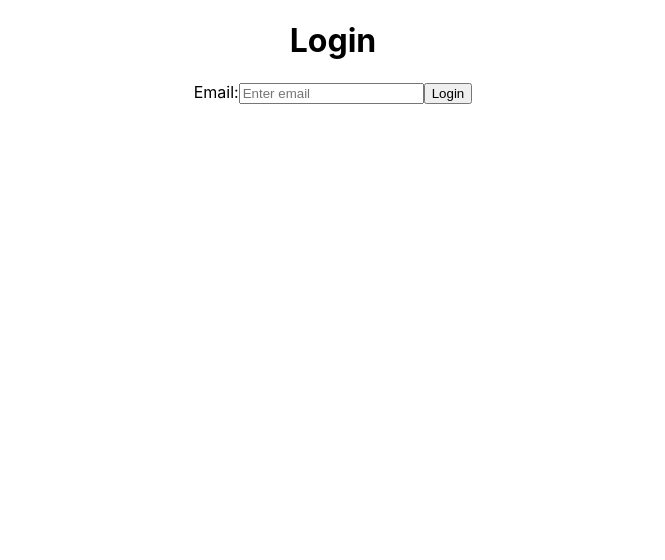
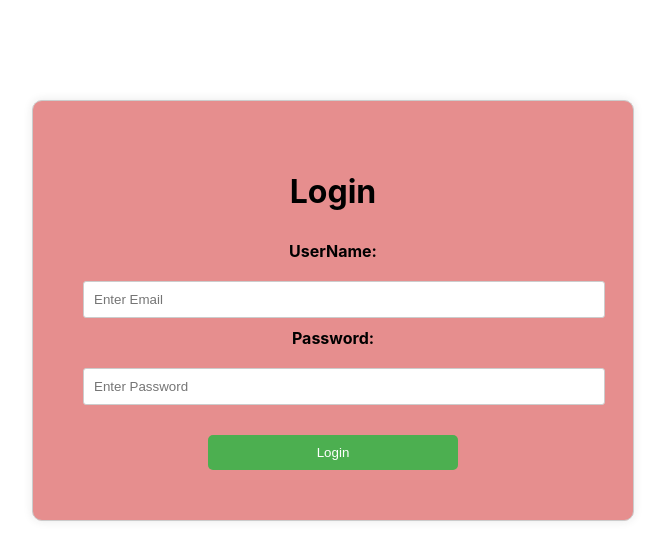
Before and after one commit to priyadarshini-j/AppDevelopment, a React (Create React App) app in the folder project/: page / in a window 1280 px wide. Shown: the top 560 px of the page, without its empty margins (307-972 px from the left). Built offline with nearby package versions, Linux system fonts and the light colour scheme.

Commit message:
To create login page

```diff
--- a/project/src/App.js
+++ b/project/src/App.js
@@ -1,12 +1,13 @@
 
 import './App.css';
 import Login from './components/Login';
-
+import Register from './components/Register';
 
 function App() {
   return (
     <div className="App">
       <Login/>
+      {/* <Register/> */}
     </div>
   );
 }
--- /dev/null
+++ b/project/src/assets/css/Login.css
@@ -0,0 +1,51 @@
+
+.login-container {
+    max-width: 500px;
+    margin: 0 auto;
+    margin-top: 100px;
+    padding: 50px;
+    border: 1px solid #ccc;
+    border-radius: 10px;
+    box-shadow: 0 0 10px rgba(36, 35, 35, 0.1);
+    background-color: #e68e8e;
+}
+
+.login-title {
+    text-align: center;
+    margin-bottom: 30px;
+}
+
+.login-form label {
+    display: block;
+    margin-bottom: 20px;
+    font-weight: bold;
+}
+
+.login-form input {
+    width: 100%;
+    padding: 10px;
+    margin-bottom: 10px;
+    border: 1px solid #ccc;
+    border-radius: 3px;
+}
+
+.login-form button {
+    width: 50%;
+    padding: 10px;
+    background-color: #4CAF50;
+    color: white;
+    border: none;
+    border-radius: 5px;
+    cursor: pointer;
+}
+
+.login-form button:hover {
+    background-color: #39a03f;
+}
+
+.error-message {
+    color: red;
+    margin-top: -10px;
+    margin-bottom: 10px;
+    font-size: 1.0em;
+}
--- a/project/src/components/Login.js
+++ b/project/src/components/Login.js
@@ -1,15 +1,62 @@
+import React, { useState } from 'react';
+import '../assets/css/Login.css';
 function Login() {
-    return(
-        <div>
-            <h1>
-                Login
-            </h1>
-            <form>
-                <label>Email:</label>
-                <input type="email" placeholder="Enter email"></input>
-                <button>Login</button>
+    const [formData, setFormData] = useState({
+        email: '',
+        password: ''
+    });
+    const [error, setError] = useState({
+        email: "",
+        password: "",
+    });
+
+    const handleChange = (event) => {
+        const { name, value } = event.target;
+        setFormData({ ...formData, [name]: value });
+        setError({ ...error, [name]: "" });
+    };
+
+    const handleSubmit = (event) => {
+        event.preventDefault();
+        const formErrors = {};
+        if (formData.email.trim() === "") {
+            formErrors.email = "Enter Email";
+        }
+        if (formData.password.trim() === "") {
+            formErrors.password = "Enter Password";
+        }
+        setError(formErrors);
+        console.log(formData);
+    };
+
+    return (
+        <div className="login-container">
+            <h1 className="login-title">Login</h1>
+            <form onSubmit={handleSubmit} className="login-form">
+                <label>UserName:</label>
+                <input
+                    type="email"
+                    placeholder="Enter Email"
+                    name="email"
+                    value={formData.email}
+                    onChange={handleChange}
+                />
+                {error.email && <p className="error-message">{error.email}</p>}
+
+                <label>Password:</label>
+                <input
+                    type="password"
+                    placeholder="Enter Password"
+                    name="password"
+                    value={formData.password}
+                    onChange={handleChange}
+                /><br></br>
+                {error.password && <p className="error-message">{error.password}</p>}<br></br>
+
+                <button type="submit">Login</button>
             </form>
         </div>
     );
 }
+
 export default Login;
--- /dev/null
+++ b/project/src/components/Register.js
@@ -0,0 +1,113 @@
+import { useState } from "react";
+
+function Register() {
+  const [formData, setFormData] = useState({
+    name: '',
+    email: '',
+    password: '',
+    confirmPassword: '',
+    phoneNumber:''
+  });
+
+  const [error, setError] = useState({
+    name: "",
+    email: "",
+    password: "",
+    confirmPassword: "",
+     phoneNumber:''
+  });
+
+  const handleChange = (event) => {
+    const { name, value } = event.target;
+    setFormData({ ...formData, [name]: value });
+    setError({ ...error, [name]: "" });
+  };
+
+  const handleSubmit = (event) => {
+    event.preventDefault();
+    const formErrors = {};
+
+    if (formData.name.trim() === "") {
+      formErrors.name = "Enter Name";
+    }
+    if (formData.email.trim() === "") {
+      formErrors.email = "Enter Email";
+    }
+    if (formData.password.trim() === "") {
+      formErrors.password = "Enter Password";
+    }
+    if (formData.phoneNumber.trim() === "") {
+      formErrors.phoneNumber = "Enter PhoneNumber";
+    }
+
+    if (formData.confirmPassword.trim() === "") {
+      formErrors.confirmPassword = "Confirm Password";
+    } else if (formData.password !== formData.confirmPassword) {
+      formErrors.confirmPassword = "Passwords do not match";
+    }
+
+    setError(formErrors);
+    console.log(formData);
+  };
+
+  return (
+    <div>
+      <h1>Register</h1>
+      <form onSubmit={handleSubmit}>
+        <label>Name:</label>
+        <input
+          type="text"
+          placeholder="Enter Name"
+          name="name"
+          value={formData.name}
+          onChange={handleChange}
+          required
+        />
+        {error.name && <p style={{ color: "red" }}>{error.name}</p>}<br></br><br></br>
+
+        <label>Email:</label>
+        <input
+          type="email"
+          placeholder="Enter Email"
+          name="email"
+          value={formData.email}
+          onChange={handleChange}
+        />
+        {error.email && <p style={{ color: "red" }}>{error.email}</p>}<br></br><br></br>
+
+        <label>Password:</label>
+        <input
+          type="password"
+          placeholder="Enter Password"
+          name="password"
+          value={formData.password}
+          onChange={handleChange}
+        />
+        {error.password && <p style={{ color: "red" }}>{error.password}</p>}<br></br><br></br>
+
+        <label>Confirm Password:</label>
+        <input
+          type="password"
+          placeholder="Confirm Password"
+          name="confirmPassword"
+          value={formData.confirmPassword}
+          onChange={handleChange}
+        />
+        {error.confirmPassword && <p style={{ color: "red" }}>{error.confirmPassword}</p>}<br></br><br></br>
+        <label>PhoneNumber:</label>
+        <input
+          type="number"
+          placeholder="Enter Number"
+          name="phoneNumber"
+          value={formData.phoneNumber}
+          onChange={handleChange}
+        />
+        {error.phoneNumber && <p style={{ color: "red" }}>{error.phoneNumber}</p>}<br></br><br></br>
+
+        <button type="submit">Register</button>
+      </form>
+    </div>
+  );
+}
+
+export default Register;
```
